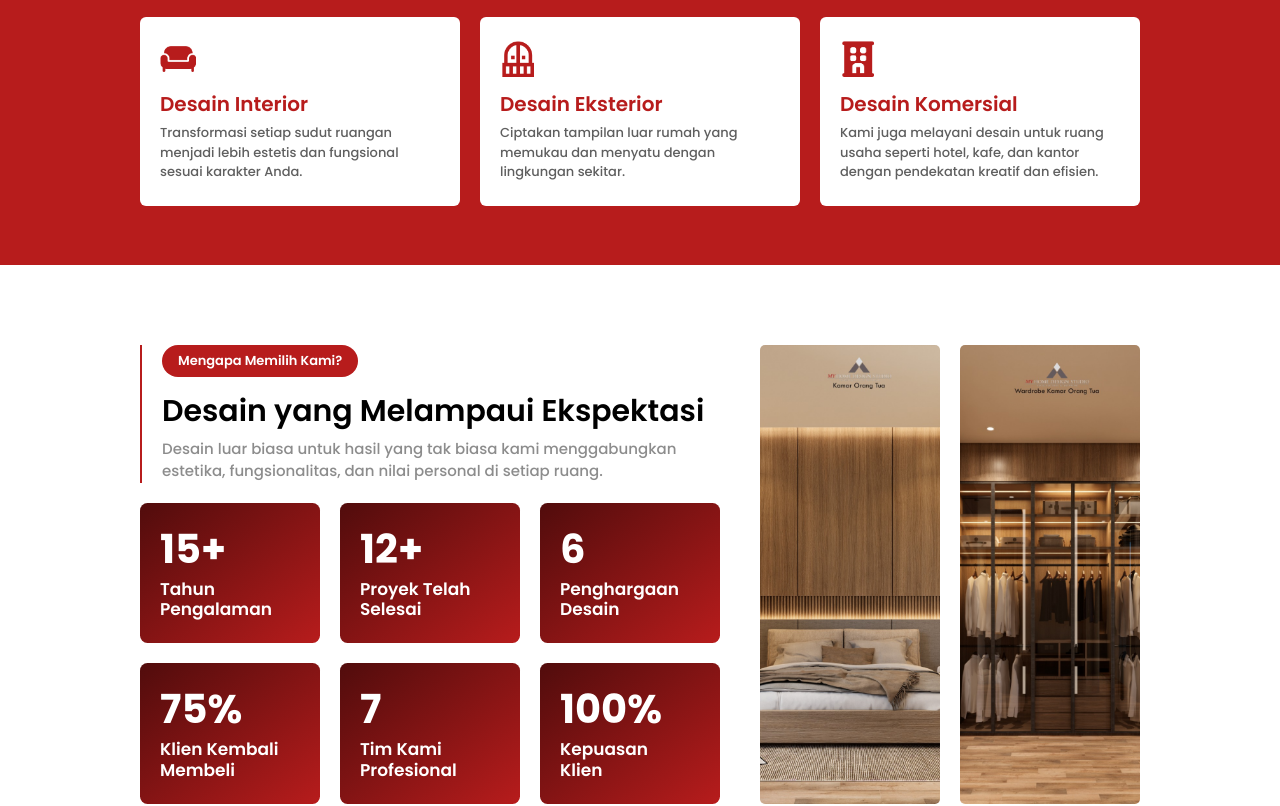
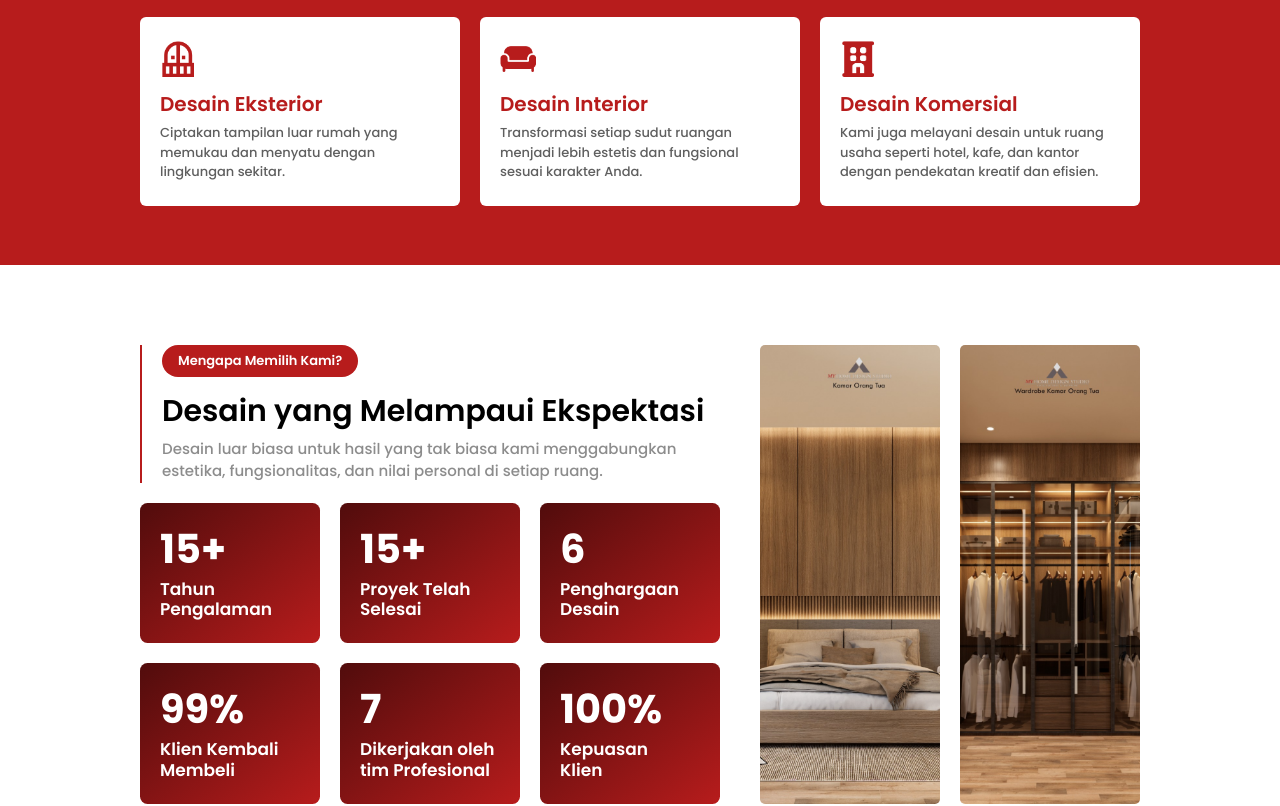
Before and after one commit to pandutria/My-Home-Design-Studio, a React (Vite) app: page / in a window 1280 px wide. Shown: the part 1660-2466 px from the top of the page. Built offline with nearby package versions, Linux system fonts and the light colour scheme; a web font is replaced by a local one.

Commit message:
first commit

```diff
--- a/src/components/Navbar.tsx
+++ b/src/components/Navbar.tsx
@@ -9,7 +9,7 @@ const Navbar = () => {
   useEffect(() => {
     const handleScroll = () => {
       const scrollY = window.scrollY + 120
-      const sections = ['home', 'about', 'service', 'testimonial']
+      const sections = ['home', 'about', 'service', 'testimonial', 'contact']
       for (let id of sections) {
         const el = document.getElementById(id)
         if (el) {
@@ -42,7 +42,8 @@ const Navbar = () => {
             <a href="#about"className={`${activeSection == 'about' ? 'text-primary font-semibold' : 'text-black font-normal'} font-poppins text-[15px]`}>Tentang</a>
             <a href="#service" className={`${activeSection == 'service' ? 'text-primary font-semibold' : 'text-black font-normal'} font-poppins text-[15px]`}>Layanan</a>
             <a href="#testimonial" className={`${activeSection == 'testimonial' ? 'text-primary font-semibold' : 'text-black font-normal'} font-poppins text-[15px]`}>Testimoni</a>
-            <a href="#contact" className='font-poppins font-semibold text-white text-[13.5px] bg-primary rounded-[50px] py-2 px-4 items-center'>Kontak Kami</a>
+            <a href="#contact" className={`${activeSection == 'contact' ? 'text-primary font-semibold' : 'text-black font-normal'} font-poppins text-[15px]`}>Kontak</a>
+            {/* <a href="#contact" className='font-poppins font-semibold text-white text-[13.5px] bg-primary rounded-[50px] py-2 px-4 items-center'>Kontak Kami</a> */}
           </div>
           <img src={hamburger} onClick={() => setIsOpen(!isOpen)} className={` ${isOpen ? 'rotate-90' : 'rotate-0'} lg:hidden md:hidden flex w-6 h-auto object-contain cursor-pointer transition-transform duration-300 z-50 relative`} alt="" />
         </div>
--- a/src/sections/Service.tsx
+++ b/src/sections/Service.tsx
@@ -11,17 +11,17 @@ const Service = () => {
             <h1 data-aos="fade-down" className='font-poppins font-semibold text-white lg:text-[35px] md:text-[35px] text-[20px] lg:w-140 md:w-140 w-full leading-[130%] mt-1'>Wujudkan Hunian Impian dengan Sentuhan Profesional</h1>
             <p data-aos="fade-down" className='font-poppins font-normal text-white lg:text-[15.5px] md:text-[15.5px] text-[14px] lg:w-140 md:w-140 w-full'>Kami menghadirkan berbagai layanan desain untuk menciptakan ruang yang indah, nyaman, dan selaras dengan gaya hidup Anda.</p>
             <div data-aos="flip-left" className='flex lg:flex-row md:flex-row flex-col w-full gap-5 mt-5'>
-                <div className='flex flex-col w-full bg-white rounded-[6px] gap-1 py-6 px-5'>
+               <div className='flex flex-col w-full bg-white rounded-[6px] gap-1 py-6 px-5 hover:shadow-2xl transition duration-300 ease-in-out transform hover:-translate-y-2'>
+                    <img src={service2} className='w-9 h-9 object-contain' alt="" />
+                    <h1 className='font-poppins font-semibold text-primary text-[20px] mt-2'>Desain Eksterior</h1>
+                    <p className='font-poppins font-medium text-[#5F5F5F] text-[13px]'>Ciptakan tampilan luar rumah yang memukau dan menyatu dengan lingkungan sekitar.</p>
+                </div>
+                <div className='flex flex-col w-full bg-white rounded-[6px] gap-1 py-6 px-5 hover:shadow-2xl transition duration-300 ease-in-out transform hover:-translate-y-2'>
                     <img src={service1} className='w-9 h-9 object-contain' alt="" />
                     <h1 className='font-poppins font-semibold text-primary text-[20px] mt-2'>Desain Interior</h1>
                     <p className='font-poppins font-medium text-[#5F5F5F] text-[13px]'>Transformasi setiap sudut ruangan menjadi lebih estetis dan fungsional sesuai karakter Anda.</p>
                 </div>
-                <div className='flex flex-col w-full bg-white rounded-[6px] gap-1 py-6 px-5'>
-                    <img src={service2} className='w-9 h-9 object-contain' alt="" />
-                    <h1 className='font-poppins font-semibold text-primary text-[20px] mt-2'>Desain Eksterior</h1>
-                    <p className='font-poppins font-medium text-[#5F5F5F] text-[13px]'>Ciptakan tampilan luar rumah yang memukau dan menyatu dengan lingkungan sekitar.</p>
-                </div>
-                <div className='flex flex-col w-full bg-white rounded-[6px] gap-1 py-6 px-5'>
+                <div className='flex flex-col w-full bg-white rounded-[6px] gap-1 py-6 px-5 hover:shadow-2xl transition duration-300 ease-in-out transform hover:-translate-y-2'>
                     <img src={service3} className='w-9 h-9 object-contain' alt="" />
                     <h1 className='font-poppins font-semibold text-primary text-[20px] mt-2'>Desain Komersial</h1>
                     <p className='font-poppins font-medium text-[#5F5F5F] text-[13px]'>Kami juga melayani desain untuk ruang usaha seperti hotel, kafe, dan kantor dengan pendekatan kreatif dan efisien.</p>
--- a/src/sections/Superiority.tsx
+++ b/src/sections/Superiority.tsx
@@ -22,7 +22,7 @@ const Superiority = () => {
                   <p className='font-poppins font-semibold text-white text-[17px] leading-[120%]'>Tahun Pengalaman</p>
                 </div>
                 <div className='flex flex-col bg-gradient-two w-full px-5 pt-4 pb-6 rounded-[7.5px]'>
-                  <h1 className='font-poppins font-bold text-white text-[40px]'>12+</h1>
+                  <h1 className='font-poppins font-bold text-white text-[40px]'>15+</h1>
                   <p className='font-poppins font-semibold text-white text-[17px] leading-[120%]'>Proyek Telah Selesai</p>
                 </div>
                 <div className='flex flex-col bg-gradient-two w-full px-5 pt-4 pb-6 rounded-[7.5px]'>
@@ -32,12 +32,12 @@ const Superiority = () => {
               </div>
               <div className='flex lg:flex-row md:flex-row flex-col gap-5 w-full'>
                 <div className='flex flex-col bg-gradient-two w-full px-5 pt-4 pb-6 rounded-[7.5px]'>
-                  <h1 className='font-poppins font-bold text-white text-[40px]'>75%</h1>
+                  <h1 className='font-poppins font-bold text-white text-[40px]'>99%</h1>
                   <p className='font-poppins font-semibold text-white text-[17px] leading-[120%]'>Klien Kembali Membeli</p>
                 </div>
                 <div className='flex flex-col bg-gradient-two w-full px-5 pt-4 pb-6 rounded-[7.5px]'>
                   <h1 className='font-poppins font-bold text-white text-[40px]'>7</h1>
-                  <p className='font-poppins font-semibold text-white text-[17px] leading-[120%]'>Tim Kami Profesional</p>
+                  <p className='font-poppins font-semibold text-white text-[17px] leading-[120%]'>Dikerjakan oleh tim Profesional</p>
                 </div>
                 <div className='flex flex-col bg-gradient-two w-full px-5 pt-4 pb-6 rounded-[7.5px]'>
                   <h1 className='font-poppins font-bold text-white text-[40px]'>100%</h1>
```
Also changed, not shown: public/images/pic/about4.png.
